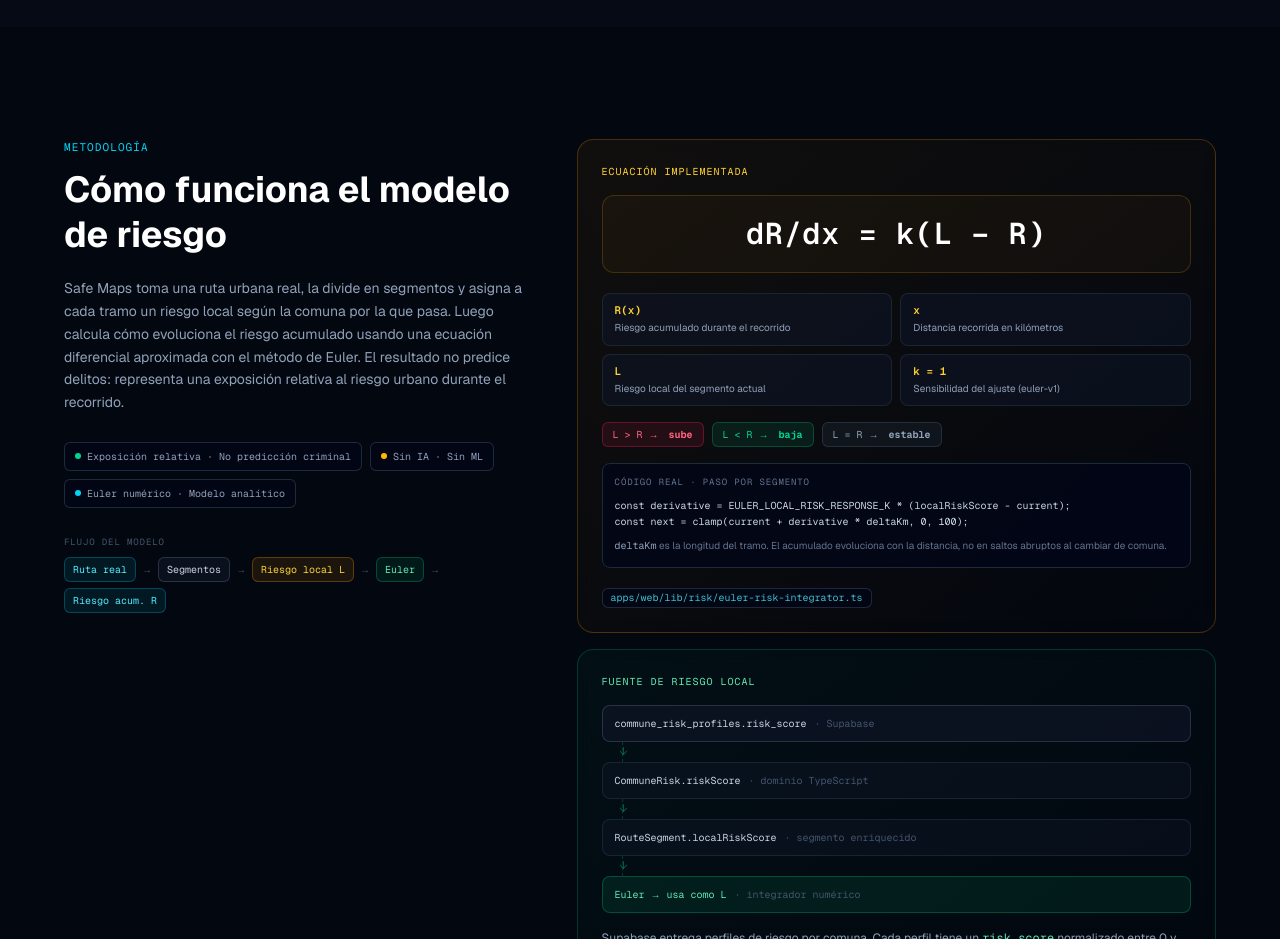
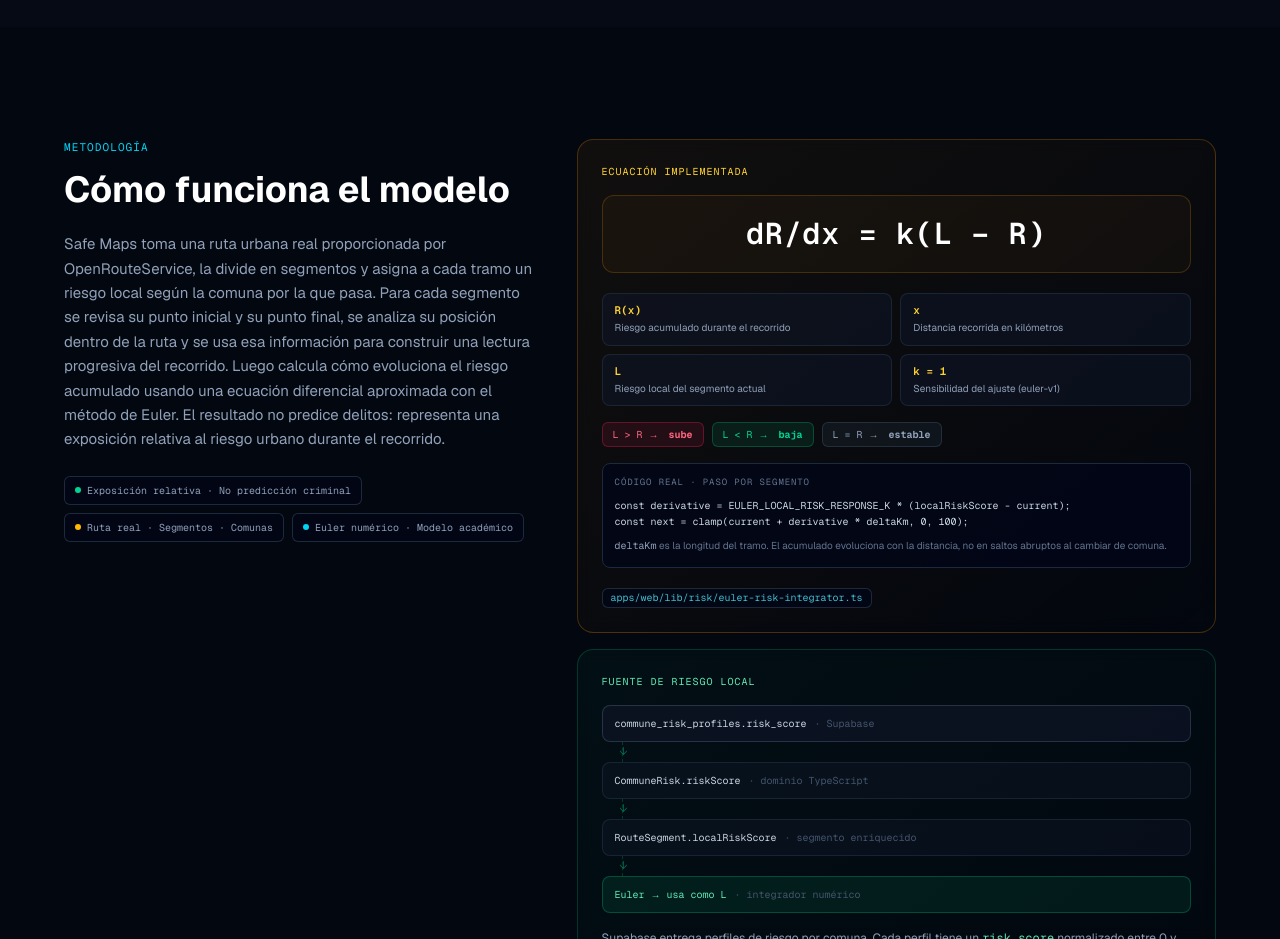
Before and after one commit to Diego-8520/safe-maps, a Next.js app in the folder apps/web/: page / in a window 1280 px wide. Shown: the part 1340-2279 px from the top of the page. Built offline with nearby package versions, Linux system fonts and the light colour scheme.

Commit message:
Improve methodology header explanation

```diff
--- a/apps/web/components/home/methodology/MethodologyHeader.tsx
+++ b/apps/web/components/home/methodology/MethodologyHeader.tsx
@@ -1,27 +1,19 @@
-type PipelineChipProps = {
-  label: string;
-  colorClass: string;
-};
-
-function PipelineChip({ label, colorClass }: PipelineChipProps) {
-  return (
-    <span className={`rounded-md border px-2 py-1 ${colorClass}`}>{label}</span>
-  );
-}
-
 export function MethodologyHeader() {
   return (
-    <div className="flex flex-col justify-center gap-7">
+    <div className="flex flex-col justify-center gap-6">
       <div>
         <p className="mb-3 text-[11px] font-mono uppercase tracking-widest text-cyan-400">
           Metodología
         </p>
         <h2 className="mb-5 text-3xl font-bold leading-tight text-white md:text-4xl">
-          Cómo funciona el modelo de riesgo
+          Cómo funciona el modelo
         </h2>
-        <p className="max-w-lg text-sm leading-relaxed text-slate-400">
-          Safe Maps toma una ruta urbana real, la divide en segmentos y asigna a
-          cada tramo un riesgo local según la comuna por la que pasa. Luego
+        <p className="max-w-2xl text-sm leading-relaxed text-slate-400 md:text-[15px]">
+          Safe Maps toma una ruta urbana real proporcionada por OpenRouteService,
+          la divide en segmentos y asigna a cada tramo un riesgo local según la
+          comuna por la que pasa. Para cada segmento se revisa su punto inicial y
+          su punto final, se analiza su posición dentro de la ruta y se usa esa
+          información para construir una lectura progresiva del recorrido. Luego
           calcula cómo evoluciona el riesgo acumulado usando una ecuación
           diferencial aproximada con el método de Euler. El resultado no predice
           delitos: representa una exposición relativa al riesgo urbano durante el
@@ -36,44 +28,12 @@ export function MethodologyHeader() {
         </span>
         <span className="flex items-center gap-1.5 rounded-md border border-slate-700/60 bg-slate-950/60 px-2.5 py-1.5 text-[10px] font-mono text-slate-400">
           <span className="h-1.5 w-1.5 rounded-full bg-amber-400" />
-          Sin IA · Sin ML
+          Ruta real · Segmentos · Comunas
         </span>
         <span className="flex items-center gap-1.5 rounded-md border border-slate-700/60 bg-slate-950/60 px-2.5 py-1.5 text-[10px] font-mono text-slate-400">
           <span className="h-1.5 w-1.5 rounded-full bg-cyan-400" />
-          Euler numérico · Modelo analítico
+          Euler numérico · Modelo académico
         </span>
-      </div>
-
-      <div>
-        <p className="mb-2 text-[9px] font-mono uppercase tracking-widest text-slate-600">
-          Flujo del modelo
-        </p>
-        <div className="flex flex-wrap items-center gap-1.5 text-[10px] font-mono">
-          <PipelineChip
-            label="Ruta real"
-            colorClass="text-cyan-300 border-cyan-500/30 bg-cyan-500/10"
-          />
-          <span className="text-slate-600">→</span>
-          <PipelineChip
-            label="Segmentos"
-            colorClass="text-slate-300 border-slate-600/50 bg-slate-800/30"
-          />
-          <span className="text-slate-600">→</span>
-          <PipelineChip
-            label="Riesgo local L"
-            colorClass="text-amber-300 border-amber-500/30 bg-amber-500/10"
-          />
-          <span className="text-slate-600">→</span>
-          <PipelineChip
-            label="Euler"
-            colorClass="text-emerald-300 border-emerald-500/30 bg-emerald-500/10"
-          />
-          <span className="text-slate-600">→</span>
-          <PipelineChip
-            label="Riesgo acum. R"
-            colorClass="text-cyan-300 border-cyan-500/30 bg-cyan-500/10"
-          />
-        </div>
       </div>
     </div>
   );
```
